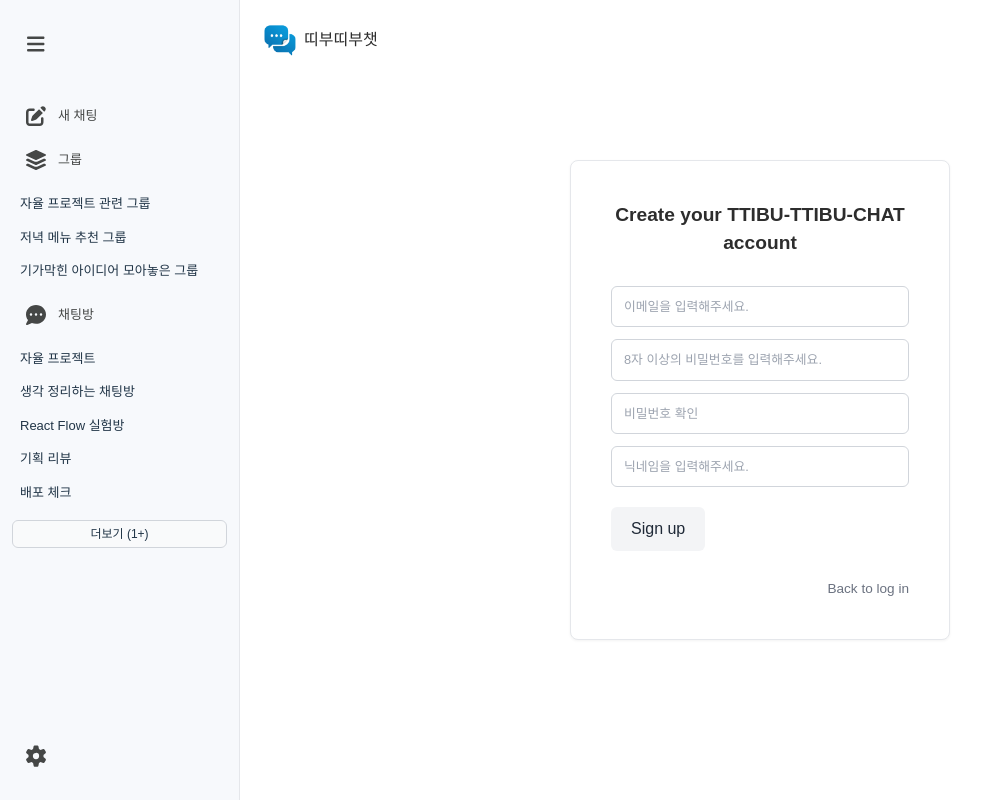
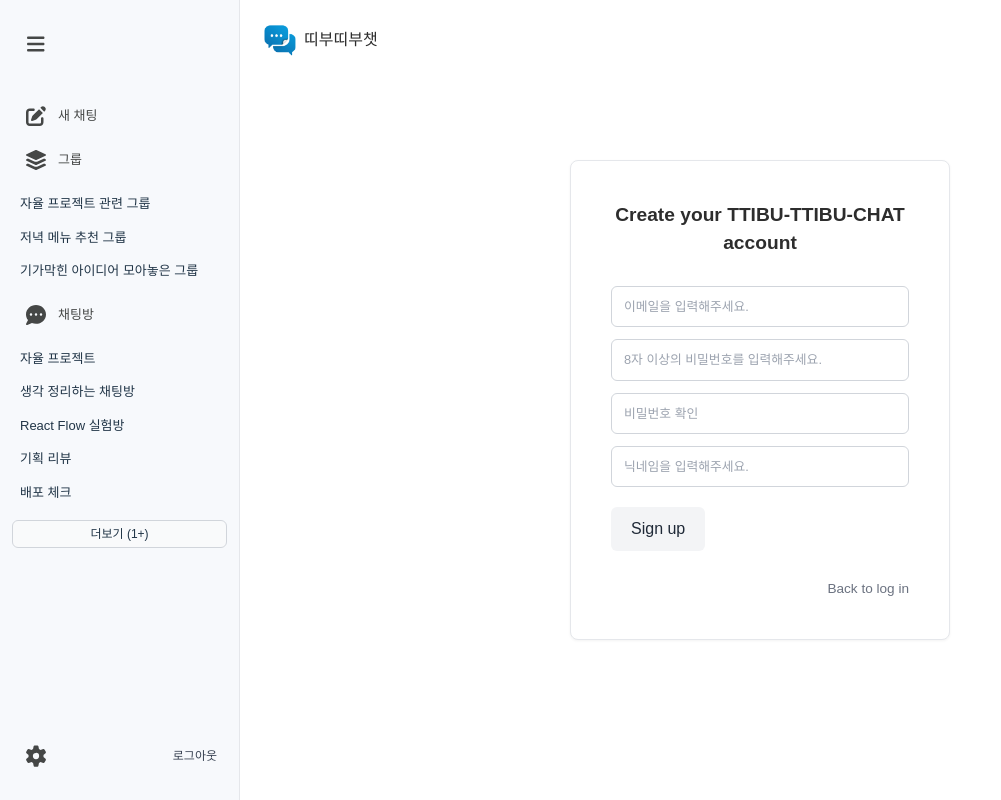
Before and after one commit to TTIBU-TTIBU-CHAT/TTIBU-TTIBU-CHAT, a React (Vite) app in the folder frontend/: page /signup in a window 1280 px wide. Both pictures are taken after a click on the button 36 px from the left and 44 px from the top of the page. Shown: the whole page, without its empty margins (0-1001 px from the left). Built offline with nearby package versions, Linux system fonts and the light colour scheme; no server answers.

Commit message:
feat: 사이드바에 로그아웃 기능 추가 및 API 연동

```diff
--- a/frontend/src/components/layout/Sidebar/Sidebar.styles.js
+++ b/frontend/src/components/layout/Sidebar/Sidebar.styles.js
@@ -37,6 +37,8 @@ export const Section = styled.div`
   border-radius: 8px;
   transition: background-color 0.2s ease;
 
+  width: 100%;
+  justify-content: space-between;
   .icon {
     width: 24px;
     min-width: 24px;
@@ -60,3 +62,17 @@ export const Section = styled.div`
       opacity 0.25s ease 0.05s;
   }
 `
+
+export const Text = styled.a`
+  color: #374151;
+  margin-right: 10px;
+  font-size: 12px;
+  opacity: 0;
+  animation: fadeIn 1.0s ease forwards;
+
+  @keyframes fadeIn {
+    to {
+      opacity: 1;
+    }
+  }
+`
--- a/frontend/src/components/layout/Sidebar/index.jsx
+++ b/frontend/src/components/layout/Sidebar/index.jsx
@@ -4,13 +4,21 @@ import SidebarToggle from './SidebarToggle'
 import SidebarSetting from './SidebarSetting'
 import { useSidebarStore } from '@/store/useSidebarStore'
 import { useNavigate } from '@tanstack/react-router'
+import { useAuthStore } from '@/store/useAuthStore'
 
 export default function Sidebar() {
   const { isCollapsed } = useSidebarStore()
   const navigate = useNavigate()
+  const { signOut } = useAuthStore()
 
   const handleNavigate = (path) => {
     navigate({ to: path })
+  }
+
+  const handleLogout = async () => {
+    if (window.confirm('정말 로그아웃 하시겠습니까?')) {
+      await signOut()
+    }
   }
 
   return (
@@ -25,6 +33,7 @@ export default function Sidebar() {
 
       <S.Section>
         <SidebarSetting onNavigate={handleNavigate} />
+        {!isCollapsed && <S.Text onClick={handleLogout}>로그아웃</S.Text>}
       </S.Section>
     </S.Container>
   )
```
